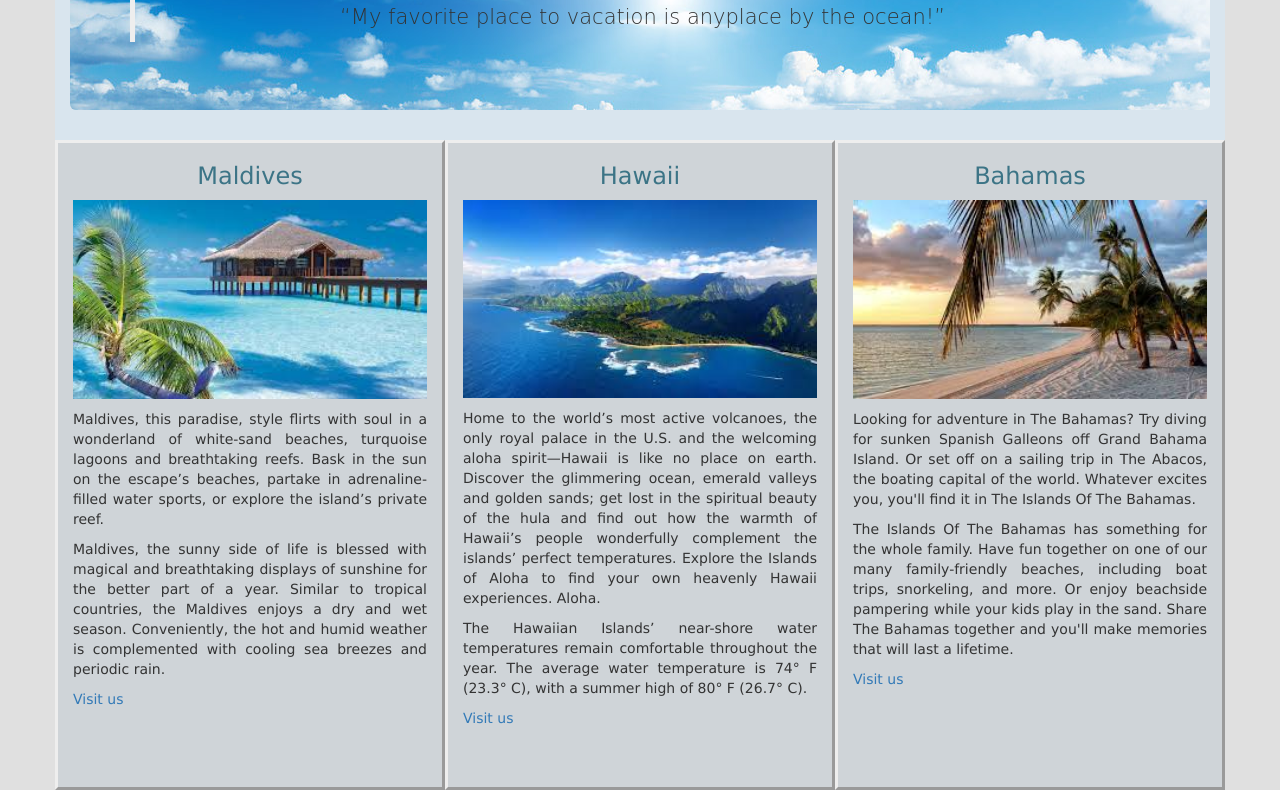
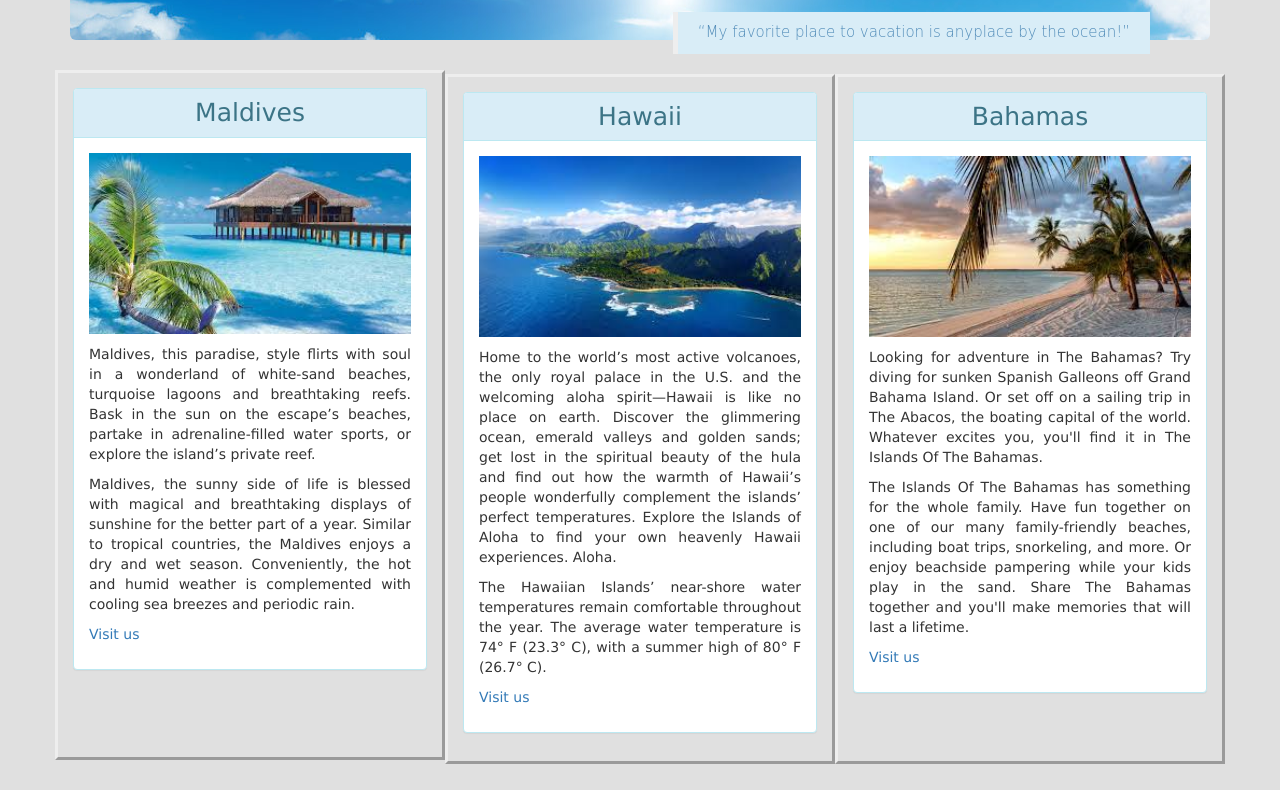
Before and after one commit to zmazieva78/vacation-site, a plain HTML site: page index.html in a window 1280 px wide. Shown: the part 155-945 px from the top of the page. After the commit the page ends 919 px from the top, so only its background shows below. Drawn offline with Linux system fonts and the light colour scheme.

Commit message:
add blockquotes, panels

```diff
--- a/css/styles.css
+++ b/css/styles.css
@@ -15,11 +15,11 @@ body {
 }
 .jumbotron p {
   font-family: cursive;
-  font-family:
-  color: blue;
+  font-size: 15px;
+  color: #508bb8;
 }
 .container {
-  background-color: #d9e5ee;
+  /* background-color: #d9e5ee; */
 }
 img {
   width: 100%;
@@ -28,11 +28,21 @@ img {
 }
 .col-sm-4 {
   text-align: justify;
-  background-color: #cfd4d8;
+  /* background-color: #cfd4d8; */
   border-style: outset;
-  height: 650px;
+  height: 690px;
 }
 .places h3 {
   text-align: center;
   color: #3c7486;
+  font-weight: 500;
+  font-size: 25px;
 }
+blockquote {
+  /* background-color: ; */
+  backface-visibility: hidden;
+  float: right;
+}
+.panel-info {
+  margin-top: 15px;
+}
--- a/index.html
+++ b/index.html
@@ -10,30 +10,47 @@
     <div class="container">
       <div class="jumbotron">
         <h1>Dream Vacations</h1>
-          <blockquote>
+          <blockquote class="bg-info">
             <p>“My favorite place to vacation is anyplace by the ocean!”</p>
           </blockquote>
       </div>
       <div class="row">
         <div class="places">
+
            <div class="col-sm-4">
-              <h3>Maldives</h3>
+             <div class="panel panel-info">
+               <div class="panel-heading">
+                 <h3 class="panel-title">Maldives</h3>
+                </div>
+               <div class="panel-body">
                  <img src="img/maldivas.jpg" alt="Maldives">
                  <p>Maldives, this paradise, style flirts with soul in a wonderland of white-sand beaches, turquoise lagoons and breathtaking reefs. Bask in the sun on the escape’s beaches, partake in adrenaline-filled water sports, or explore the island’s private reef.</p>
                  <p>Maldives, the sunny side of life is blessed with magical and breathtaking displays of sunshine for the better part of a year. Similar to tropical countries, the Maldives enjoys a dry and wet season. Conveniently, the hot and humid weather is complemented with cooling sea breezes and periodic rain.</p>
                  <p><a href="https://visitmaldives.com/">Visit us</a></p>
                </div>
+           </div>
+         </div>
 
          <div class="col-sm-4">
-              <h3>Hawaii</h3>
+           <div class="panel panel-info">
+             <div class="panel-heading">
+               <h3 class="panel-title">Hawaii</h3>
+              </div>
+               <div class="panel-body">
                  <img src="img/hawaii.jpg" alt="Hawaii">
                  <p>Home to the world’s most active volcanoes, the only royal palace in the U.S. and the welcoming aloha spirit—Hawaii is like no place on earth. Discover the glimmering ocean, emerald valleys and golden sands; get lost in the spiritual beauty of the hula and find out how the warmth of Hawaii’s people wonderfully complement the islands’ perfect temperatures. Explore the Islands of Aloha to find your own heavenly Hawaii experiences. Aloha. </p>
                  <p>The Hawaiian Islands’ near-shore water temperatures remain comfortable throughout the year. The average water temperature is 74° F (23.3° C), with a summer high of 80° F (26.7° C).</p>
                  <p><a href="https://www.gohawaii.com/">Visit us</a></p>
                </div>
+             </div>
+           </div>
 
            <div class="col-sm-4">
-              <h3>Bahamas</h3>
+             <div class="panel panel-info">
+               <div class="panel-heading">
+                 <h3 class="panel-title">Bahamas</h3>
+                </div>
+                 <div class="panel-body">
                    <img src="img/bahamas.jpg" alt="Bahamas">
                    <p>Looking for adventure in The Bahamas? Try diving for sunken Spanish Galleons off Grand Bahama Island. Or set off on a sailing trip in The Abacos, the boating capital of the world. Whatever excites you, you'll find it in The Islands Of The Bahamas.</p>
                    <p>The Islands Of The Bahamas has something for the whole family. Have fun together on one of our many family-friendly beaches, including boat trips, snorkeling, and more. Or enjoy beachside pampering while your kids play in the sand. Share The Bahamas together and you'll make memories that will last a lifetime.</p>
@@ -41,5 +58,9 @@
                  </div>
                </div>
              </div>
+
+           </div>
+         </div>
+       </div>
   </body>
 </html>
```
Lines whose indentation alone changed are shown as unchanged.
